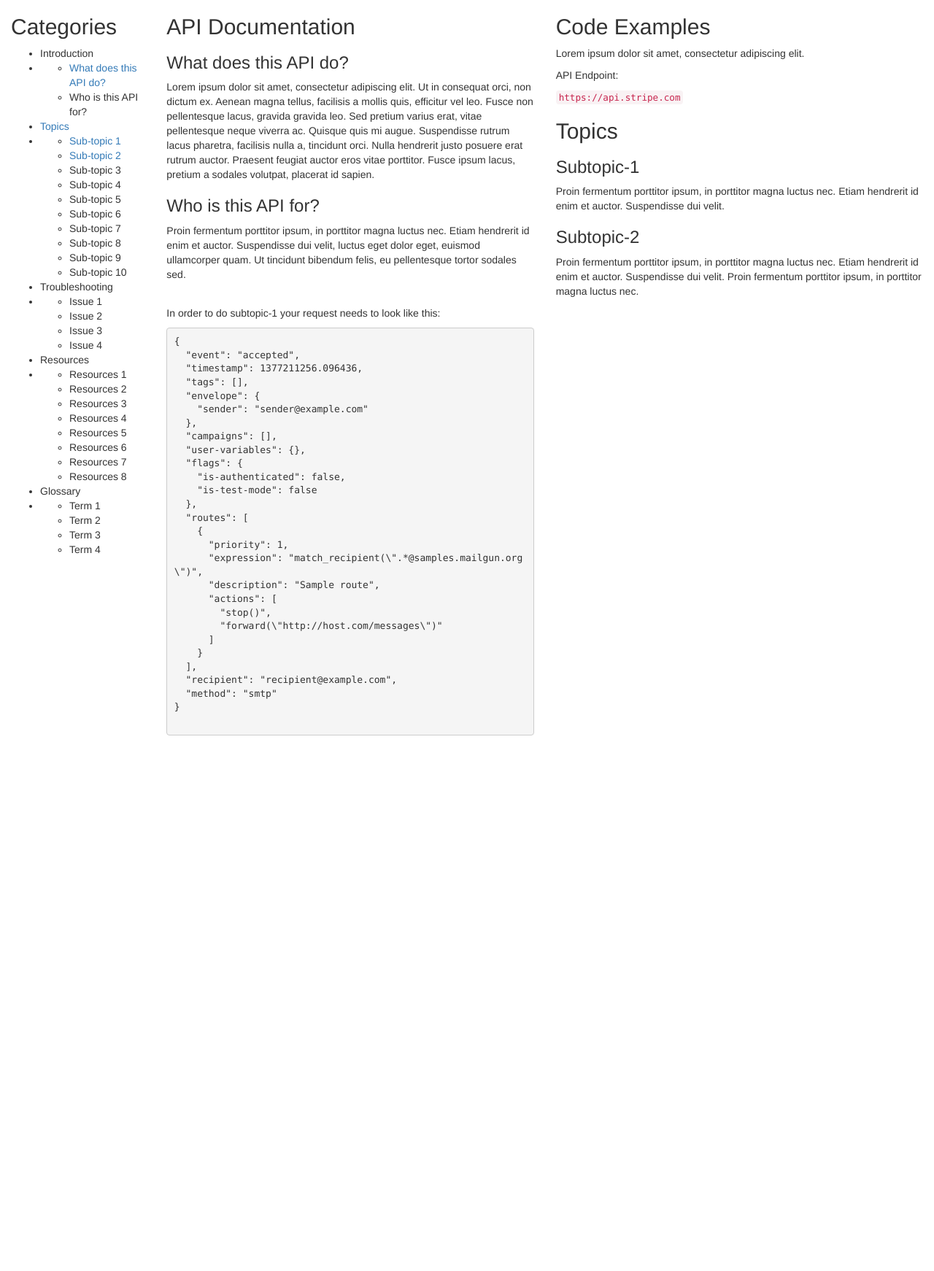
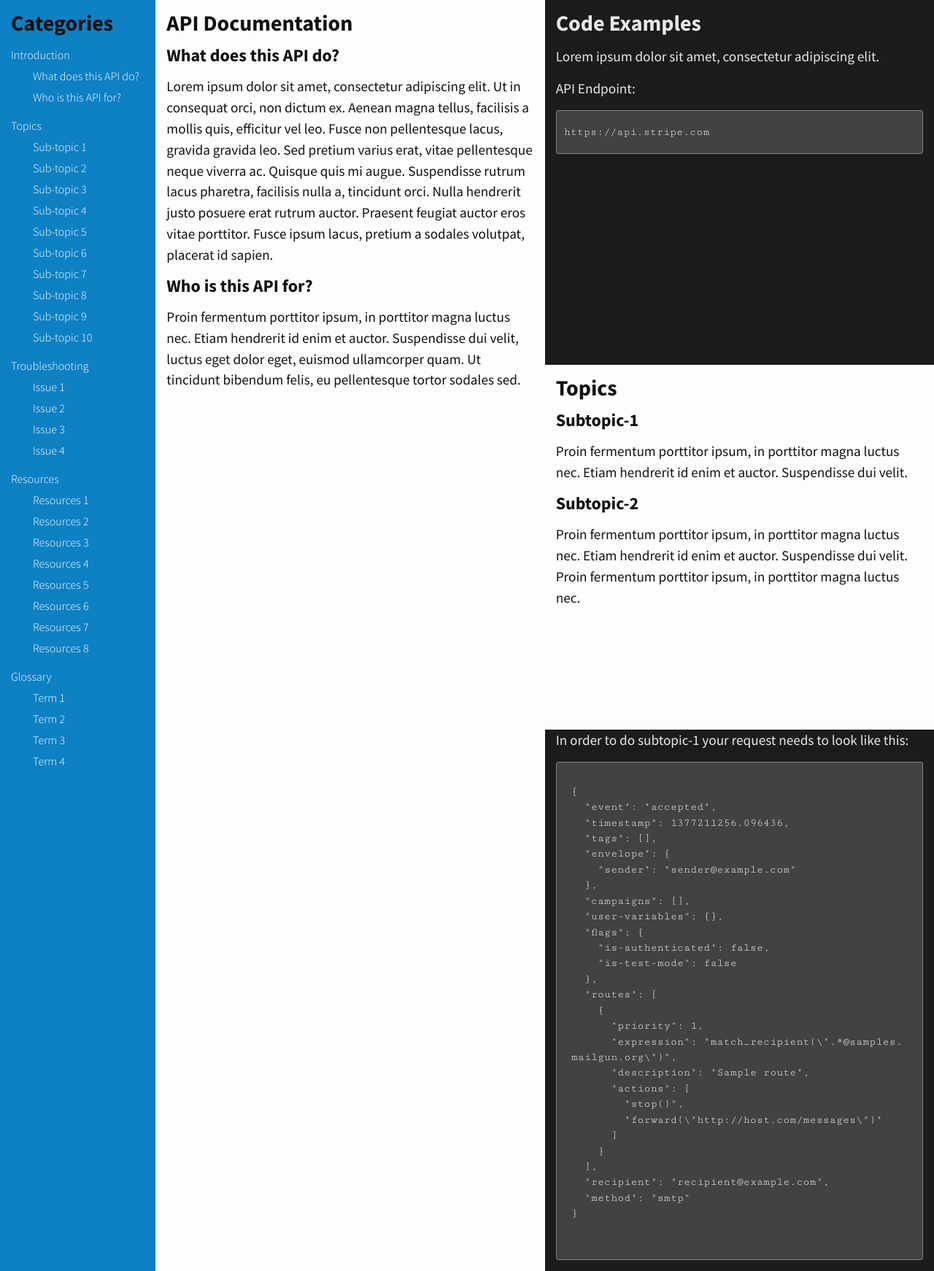
Before and after one commit to EChesters/API-Documentation-Template, a Jekyll site: the page built from index.html, in a window 1280 px wide. Shown: the whole page at 73% size. Built offline with Jekyll 4.4.1, drawn with Linux system fonts in a browser that asks for light colours; nearby versions of some CDN libraries.

Commit message:
Fixing css links

```diff
--- a/_includes/head.html
+++ b/_includes/head.html
@@ -14,7 +14,7 @@
   <!-- Optional theme -->
   <link rel="stylesheet" href="https://maxcdn.bootstrapcdn.com/bootstrap/3.3.6/css/bootstrap-theme.min.css" integrity="sha384-fLW2N01lMqjakBkx3l/M9EahuwpSfeNvV63J5ezn3uZzapT0u7EYsXMjQV+0En5r" crossorigin="anonymous">
 
-  <link rel="stylesheet" href="echesters.github.io/API-Documentation-Template/css/main.css">
+  <link rel="stylesheet" href="//echesters.github.io/API-Documentation-Template/css/main.css">
 
   <script src="https://ajax.googleapis.com/ajax/libs/jquery/1.11.3/jquery.min.js"></script>
   <script src="https://maxcdn.bootstrapcdn.com/bootstrap/3.3.6/js/bootstrap.min.js" integrity="sha384-0mSbJDEHialfmuBBQP6A4Qrprq5OVfW37PRR3j5ELqxss1yVqOtnepnHVP9aJ7xS" crossorigin="anonymous"></script>
```
